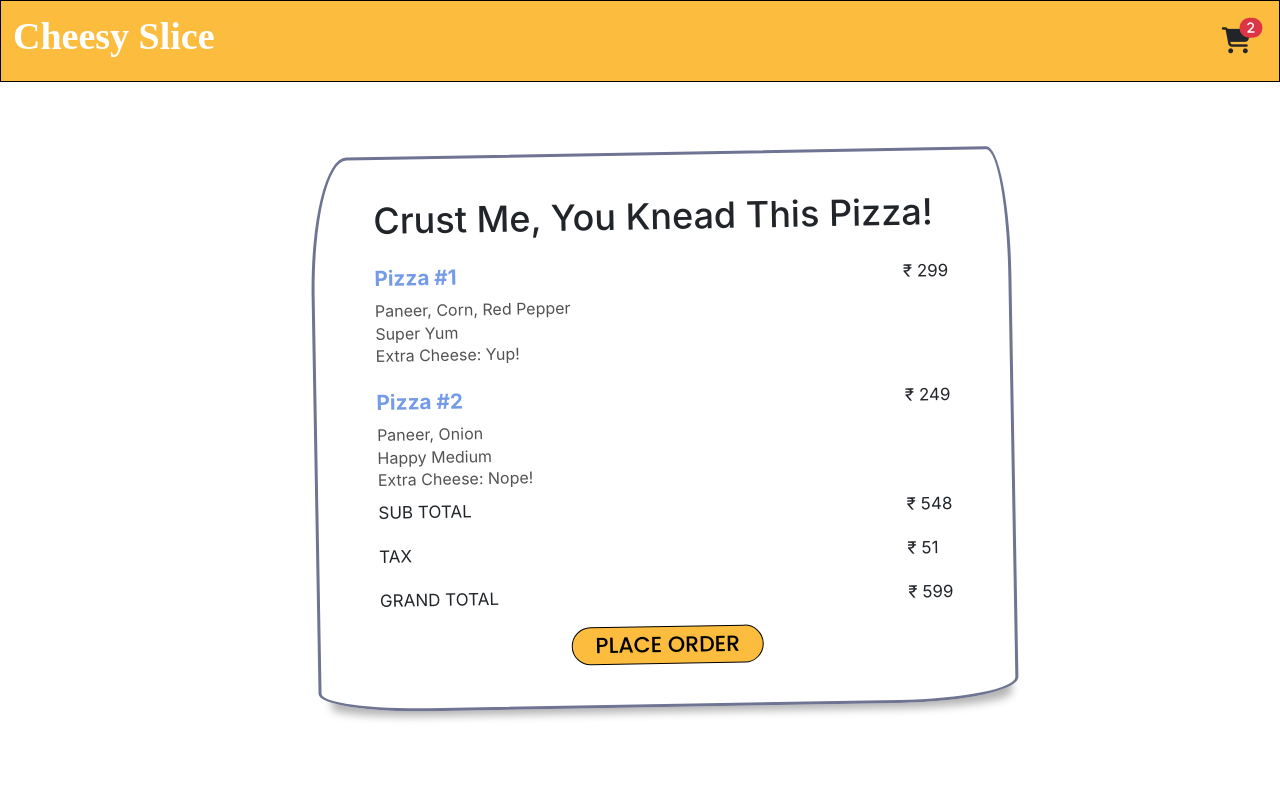
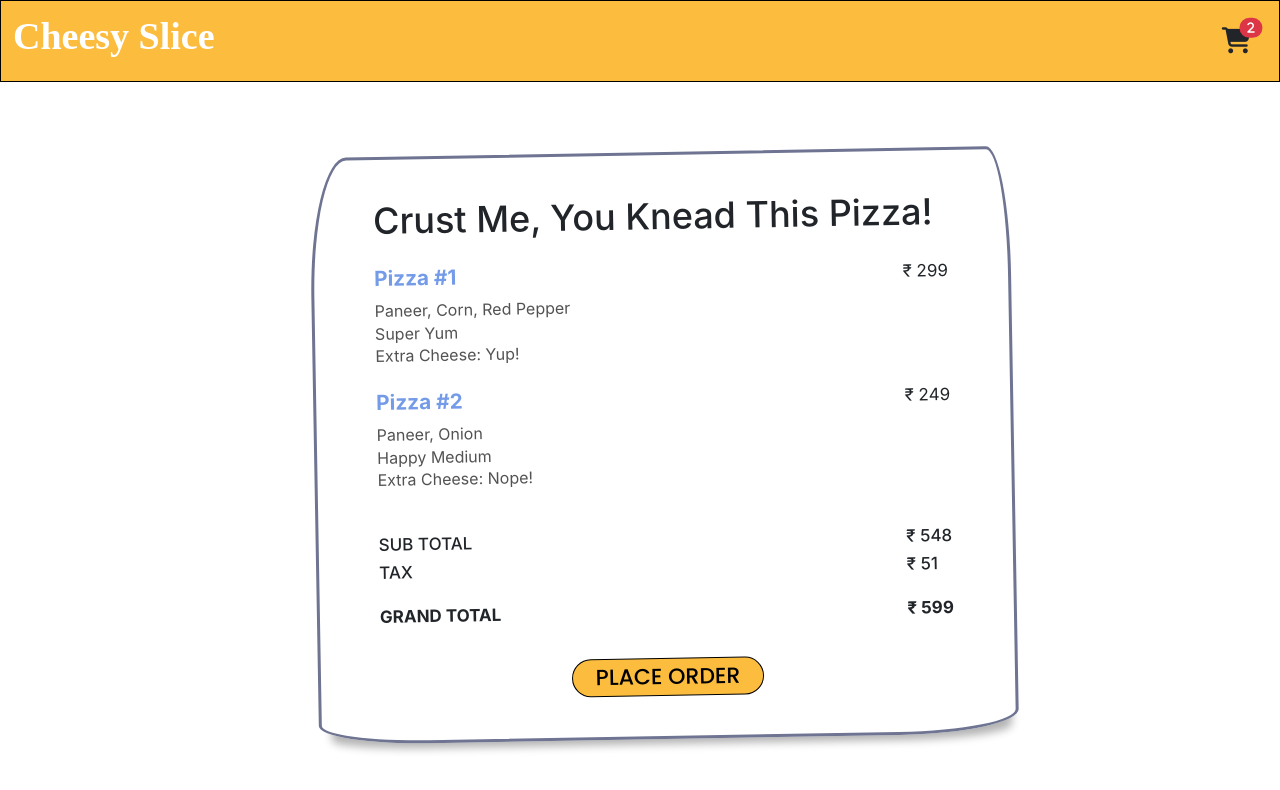
Before and after one commit to eyekavya/BurgerApp-React, a React (Create React App) app: page /cart in a window 1280 px wide. Shown: the top 790 px of the page. Built offline with nearby package versions, Linux system fonts and the light colour scheme; a web font is replaced by a local one.

Commit message:
added style to cart page

```diff
--- a/src/components/Cart/Cart.js
+++ b/src/components/Cart/Cart.js
@@ -33,12 +33,12 @@ function Cart() {
             <div className="total-desc">
               <p>SUB TOTAL</p>
               <p>TAX</p>
-              <p>GRAND TOTAL</p>
+              <p className="grand-total">GRAND TOTAL</p>
             </div>
             <div className="total-price">
               <p>₹ 548</p>
               <p>₹ 51</p>
-              <p>₹ 599</p>
+              <p className="grand-total">₹ 599</p>
             </div>
           </div>
           <div className="order-btn-container">
--- a/src/components/Cart/StyledCart.js
+++ b/src/components/Cart/StyledCart.js
@@ -14,7 +14,6 @@ export const StyledCart = styled.section`
     border-top-right-radius: 23px 130px;
     border-bottom-left-radius: 110px 19px;
     border-bottom-right-radius: 120px 24px;
-
     display: block;
     position: relative;
     border: solid 3px #6e7491;
@@ -62,16 +61,23 @@ export const StyledCart = styled.section`
     line-height: 0.4;
   }
 
-  .total-desc,
-  .total-price {
-    display: flex;
-    flex-direction: column;
-    margin-bottom: 0 !important;
-    padding-bottom: 0 !important;
+  .total {
+    margin: 2rem 0;
+  }
+
+  .total-desc p,
+  .total-price p {
+    margin-bottom: 0;
+    font-weight: 500;
   }
 
   .order-btn-container {
     display: flex;
     justify-content: center;
   }
+
+  .total .grand-total {
+    font-weight: 700;
+    margin-top: 1rem;
+  }
 `;
```
